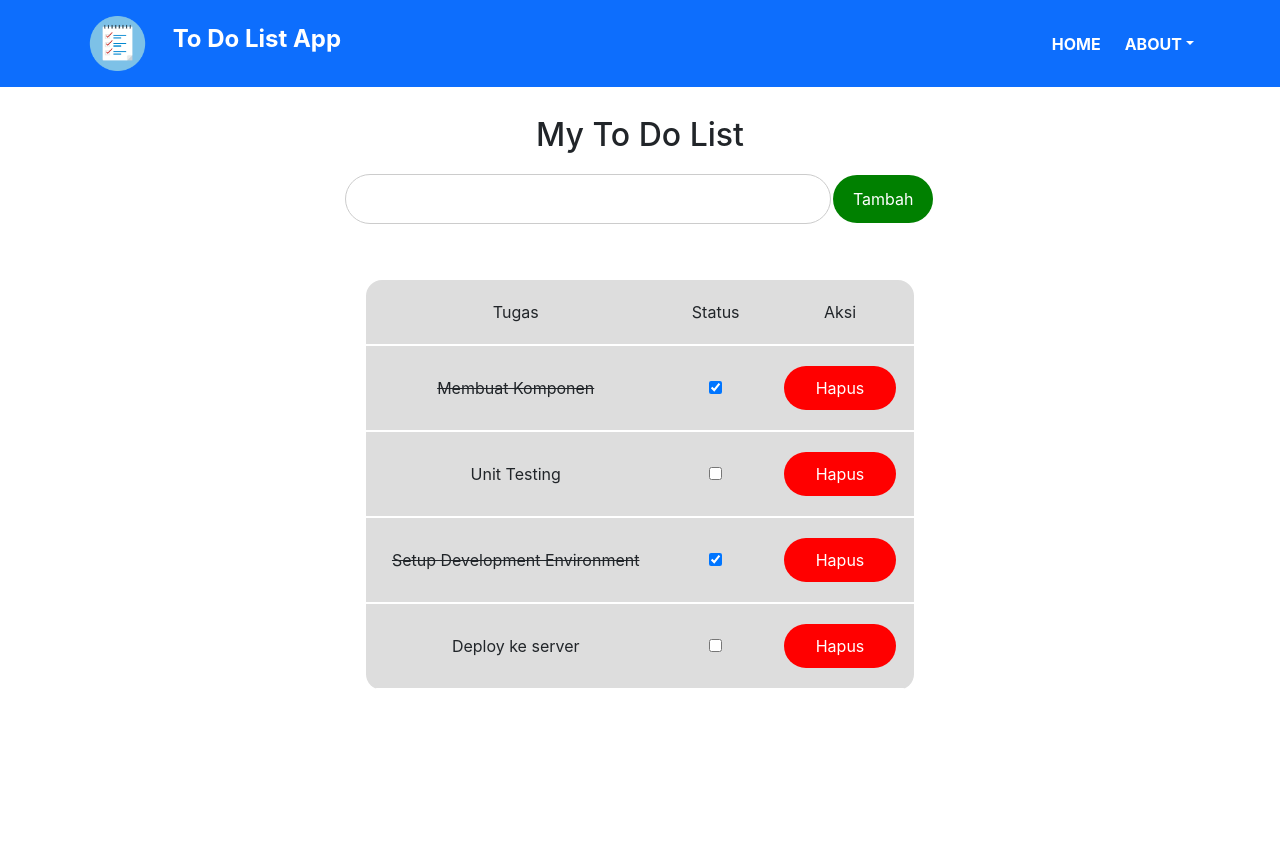
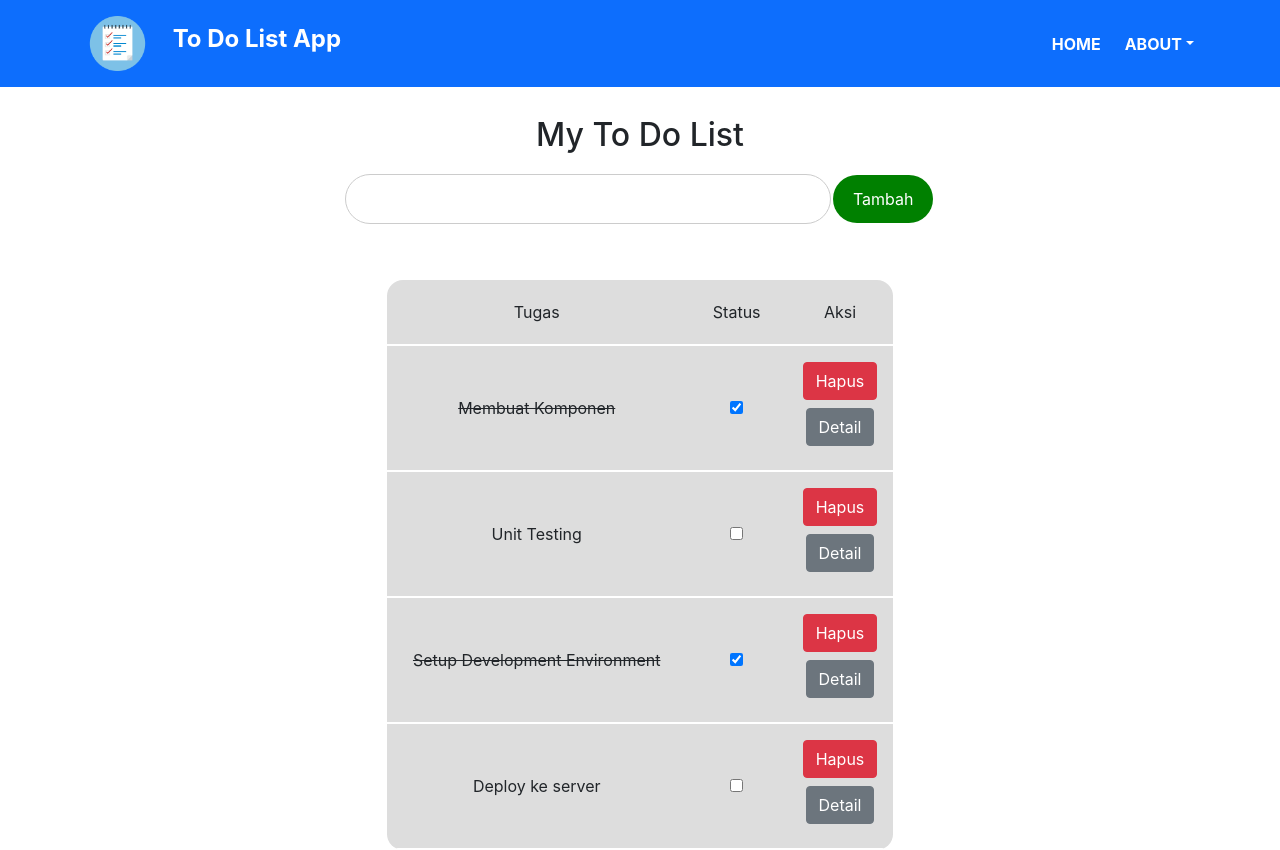
Before and after one commit to agusdwimilniadi/tugas-react, a React (Create React App) app: page / in a window 1280 px wide. Before the commit the page ends 800 px from the top, so only its background shows below. Built offline with nearby package versions, Linux system fonts and the light colour scheme.

Commit message:
selesai, but ada bug

```diff
--- a/src/App.js
+++ b/src/App.js
@@ -4,6 +4,7 @@ import Navbar from "./pages/components/Navbar";
 import AboutApp from "./pages/components/AboutApp";
 import AboutAuthor from "./pages/components/AboutAuthor";
 import ErrorPage from "./pages/components/Error/ErrorPage";
+import DetailPage from "./pages/components/DetailPage";
 
 
 
@@ -16,6 +17,7 @@ function App() {
             <Route path='/' exact component={Home}></Route>
             <Route path='/about/about-app' component={AboutApp}></Route>
             <Route path='/about/about-author' component={AboutAuthor}></Route>
+            <Route path='/profile/:nama' component={DetailPage}></Route>
             <Route component={ErrorPage}></Route>
           </Switch>
       </BrowserRouter>
--- /dev/null
+++ b/src/pages/components/DetailPage.jsx
@@ -0,0 +1,18 @@
+const DetailPage = (props) => {
+    console.log(props)
+    const {id, title, complete} = props;
+
+    return (
+    <>
+        <div className="container my-2">
+            <h1 className="text-center">Detail Tugas</h1>
+            <br />
+
+            <h5>Detail tugas : {props.match.params.nama}</h5>
+
+        </div>
+    </>
+    )
+
+}
+export default DetailPage;
--- a/src/pages/components/Error/ErrorPage.jsx
+++ b/src/pages/components/Error/ErrorPage.jsx
@@ -1,6 +1,12 @@
-import { Link } from "react-router-dom";
+import { useHistory } from "react-router";
+
+
 
 const ErrorPage = () => {
+    const history = useHistory();
+    const backButton = () => {
+        history.goBack()
+    }
     return (
         <>
             <br /><br />
@@ -10,7 +16,7 @@ const ErrorPage = () => {
                     <div className="col-md-12 text-center">
                         <span className="display-1 d-block">404</span>
                         <div className="mb-4 lead">The page you are looking for was not found.</div>
-                        <Link to="/" className="btn btn-link">Back to Home</Link>
+                        <button onClick={backButton} className="btn btn-secondary">Back to Previous</button>
                     </div>
                     </div>
                 </div>
--- a/src/pages/components/ListItem.jsx
+++ b/src/pages/components/ListItem.jsx
@@ -1,5 +1,21 @@
+import { useHistory } from "react-router";
 import style from "../components/style.module.css"
-const ListItem = ({item, hapusList, ubahCeklis}) => {
+
+const ListItem = ({item, hapusList, ubahCeklis, props}) => {
+
+    const {id, title, completed} = item;
+
+    const history = useHistory();
+    const detailProfil = () => {
+
+        history.push({
+            pathname: `/profile/${title}`,
+            state : {
+                data : props
+            }
+
+        })
+    }
 
 
     return (
@@ -14,7 +30,9 @@ const ListItem = ({item, hapusList, ubahCeklis}) => {
                 }}/>
             </td>
             <td>
-                <button className={style.buttonDelete} onClick={()=>{hapusList(item.id)}}>Hapus</button>
+                <button className='btn btn-danger' onClick={()=>{hapusList(item.id)}}>Hapus</button>
+                <br />
+                <button className='btn btn-secondary my-2' onClick={detailProfil}>Detail</button>
             </td>
         </tr>
     )
--- a/src/pages/components/ListTugas.jsx
+++ b/src/pages/components/ListTugas.jsx
@@ -7,7 +7,9 @@ import ListInput from "./ListInput";
 
 const ListTugas = (props) => {
     const{data, hapusList, tambahList, ubahCeklis} = props //ambil variabel data dan hapus list dari props
-
+    let propsData = () => {
+        let propsData = props;
+    }
     return (
         <div className={style.container}>
 
@@ -23,7 +25,7 @@ const ListTugas = (props) => {
 
                 </thead>
                 <tbody>
-                    {data.map((x) => <ListItem key={x.id} item = {x} hapusList ={hapusList} ubahCeklis ={ubahCeklis}/>)}
+                    {data.map((x) => <ListItem key={x.id} item = {x} hapusList ={hapusList} ubahCeklis ={ubahCeklis} propsData ={propsData}/>)}
                 </tbody>
 
             </table>
--- a/src/pages/components/Navbar.jsx
+++ b/src/pages/components/Navbar.jsx
@@ -5,7 +5,7 @@ const Navbar =() => {
         <nav className="navbar navbar-expand-lg navbar-light bg-primary fixed-top">
             <div className="container p-2">
                 <img src={logo} alt="" width="7%" className="d-inline-block align-text-top" />
-                <h4 className="px-3"style={{fontWeight:"bolder", color:"white"}} >To Do List App</h4>
+                <h4 className="px-3" > <Link to="/" style={{fontWeight:"bolder", color:"white", textDecoration:"none"}}>To Do List App</Link> </h4>
                 <button className="navbar-toggler" type="button" data-bs-toggle="collapse" data-bs-target="#navbarNav" aria-controls="navbarNav" aria-expanded="false" aria-label="Toggle navigation">
                 <span className="navbar-toggler-icon" />
                 </button>
@@ -15,9 +15,9 @@ const Navbar =() => {
                         <Link className="nav-link active-nav fw-10" style={{color: 'white', fontWeight: "bold"}} to="/">HOME</Link>
                     </li>
                     <li className="nav-item dropdown">
-                        <a className="nav-link dropdown-toggle" href="#" id="navbarDropdown" role="button" data-bs-toggle="dropdown" aria-expanded="false" style={{color: 'white', fontWeight: "bold"}}>
+                        <span className="nav-link dropdown-toggle" id="navbarDropdown" role="button" data-bs-toggle="dropdown" aria-expanded="false" style={{color: 'white', fontWeight: "bold"}}>
                             ABOUT
-                        </a>
+                        </span>
                         <ul className="dropdown-menu" aria-labelledby="navbarDropdown">
                             <li><Link className="dropdown-item" to="/about/about-app">About App</Link></li>
                             <li><Link className="dropdown-item" to="/about/about-author">About Author</Link></li>
```
